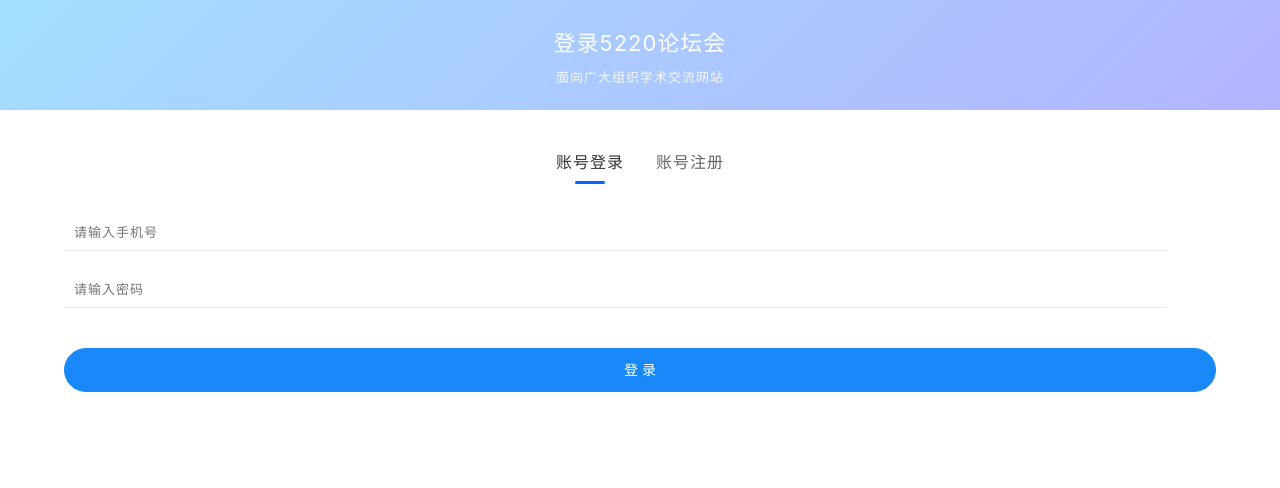
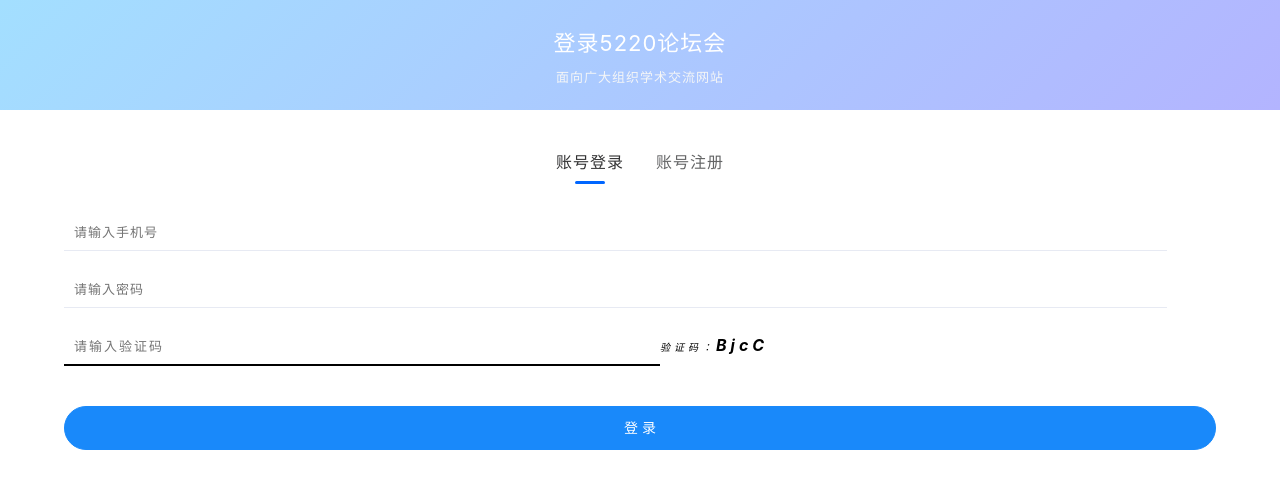
Before and after one commit to ltf-space/technology-forum-app, a Vue app: page /login in a window 1280 px wide. Shown: the top 488 px of the page. Built offline with nearby package versions, Linux system fonts and the light colour scheme.

Commit message:
添加验证码登录功能，添加文章列表最小高度，修改一处警告

```diff
--- a/src/components/ArticleList.vue
+++ b/src/components/ArticleList.vue
@@ -119,11 +119,13 @@ export default {
 }
 .item {
   width: 100%;
+  min-height: 170px;
   background: #ffffff;
   margin-bottom: 10px;
 }
 
 .content {
+  min-height: 150px;
   padding: 10px;
 }
 
--- a/src/components/UserArticleList.vue
+++ b/src/components/UserArticleList.vue
@@ -1,8 +1,8 @@
 <template>
-  <div>
-    <div v-for="(item,index) in list.articles" :key='index'>
+  <div style="background: ##FBFCFC  ">
+    <div v-for="(item, index) in list" :key="index">
       <div v-if="item.hasPoster" class="item">
-        <router-link :to="'/article/details/' + item.id ">
+        <router-link :to="'/article/details/' + item.id">
           <div class="content">
             <div class="title">{{ item.title }}</div>
             <div class="article-content">
@@ -21,19 +21,29 @@
           </div>
         </router-link>
         <div class="star-bar">
-          <van-icon name="like-o" size="12px"/><span class="star-bar-count">{{ item.agreeCount }}</span>
-          <van-icon name="chat-o" size="12px"/><span class="star-bar-count">{{ item.commentCount }}</span>
+          <van-icon name="like-o" size="12px" /><span class="star-bar-count">{{
+            item.agreeCount
+          }}</span>
+          <van-icon name="chat-o" size="12px" /><span class="star-bar-count">{{
+            item.commentCount
+          }}</span>
           <span class="star-bar-count">{{ item.createAt }}</span>
-          <van-icon v-if="isIcon" color="#eee" style="float: right;padding-top: 3px" name="cross" @click="delArticle(item.uid,item.id)"/>
+          <van-icon
+            v-if="isIcon"
+            color="#eee"
+            style="float: right; padding-top: 3px"
+            name="cross"
+            @click="delArticle(item.uid, item.id)"
+          />
         </div>
       </div>
 
       <div v-if="!item.hasPoster" class="item">
-        <router-link :to="'/article/details/' + item.id ">
+        <router-link :to="'/article/details/' + item.id">
           <div class="content">
             <div class="title">{{ item.title }}</div>
             <div style="display: flex">
-              <div>
+              <div class="article-content">
                 <div class="article">
                   {{ item.content }}
                 </div>
@@ -42,10 +52,20 @@
           </div>
         </router-link>
         <div class="star-bar">
-          <van-icon name="like-o" size="12px"/><span class="star-bar-count">{{ item.agreeCount }}</span>
-          <van-icon name="chat-o" size="12px"/><span class="star-bar-count">{{ item.commentCount }}</span>
+          <van-icon name="like-o" size="12px" /><span class="star-bar-count">{{
+            item.agreeCount
+          }}</span>
+          <van-icon name="chat-o" size="12px" /><span class="star-bar-count">{{
+            item.commentCount
+          }}</span>
           <span class="star-bar-count">{{ item.createAt }}</span>
-          <van-icon v-if="isIcon" color="#eee" style="float: right;padding-top: 3px" name="cross" @click="delArticle(item.uid,item.id)"/>
+          <van-icon
+            v-if="isIcon"
+            color="#eee"
+            style="float: right; padding-top: 3px"
+            name="cross"
+            @click="delArticle(item.uid, item.id)"
+          />
         </div>
       </div>
     </div>
@@ -54,29 +74,29 @@
 
 <script>
 import { BASE_RUL } from "@/utils/request";
-import { delUserArticle } from '../api/article'
+import { delUserArticle } from "../api/article";
 import { userArticle } from "@/api/article";
 export default {
-  name:'UserArticleList',
-  components:{},
-  data(){
+  name: "UserArticleList",
+  components: {},
+  data() {
     return {
-      base:BASE_RUL,
-      user:null,
-    }
+      base: BASE_RUL,
+      user: null,
+    };
   },
   props: {
     list: {
-      type:Object,
-      default:()=>{}
+      type: Array,
+      default: () => [],
     },
-    isIcon:{
-      type:Boolean,
-      default:true
-    }
+    isIcon: {
+      type: Boolean,
+      default: true,
     },
-  created(){
-    this.user = localStorage.getItem('user')
+  },
+  created() {
+    this.user = localStorage.getItem("user");
   },
   mounted() {
     // console.log(this.list);
@@ -91,28 +111,31 @@ export default {
     //   });
     // },
     // 点击删除按钮触发
-    delArticle(uid,id){
-      this.$dialog.confirm({
-        title: '警告',
-        message: '删除后无法撤回，是否删除',
-      }).then(()=> {
-        delUserArticle(uid,id).then( res => {
-          if(!res.status)return
-          this.$toast.success('删除成功')
+    delArticle(uid, id) {
+      this.$dialog
+        .confirm({
+          title: "警告",
+          message: "删除后无法撤回，是否删除",
+        })
+        .then(() => {
+          delUserArticle(uid, id).then((res) => {
+            if (!res.status) return;
+            this.$toast.success("删除成功");
             console.log(res);
-          this.user = JSON.parse(localStorage.getItem('user'))
+            this.user = JSON.parse(localStorage.getItem("user"));
             // 使文章数减1，评论数相应减少
-          this.user.articleCount--
-          this.user.commentCount -= res.data
-          localStorage.setItem('user',JSON.stringify(this.user))
-          this.$emit('reloadArticle')
+            this.user.articleCount--;
+            this.user.commentCount -= res.data;
+            localStorage.setItem("user", JSON.stringify(this.user));
+            this.$emit("reloadArticle");
+          });
         })
-      }).catch(()=> {
-        console.log('点击了取消按钮');
-      })
-    }
+        .catch(() => {
+          console.log("点击了取消按钮");
+        });
     },
-}
+  },
+};
 </script>
 <style scoped>
 .item {
@@ -120,21 +143,23 @@ export default {
   background: #ffffff;
   margin-bottom: 10px;
   border-bottom: 1px solid #eee;
+  padding: 0 6px;
+  box-sizing: border-box;
 }
 .content {
-  padding: 10px;
+  padding: 10px 0;
 }
 
 .title {
   letter-spacing: 1px;
   font-weight: 600;
-  color: rgba(0, 0, 0, .9);
+  color: rgba(0, 0, 0, 0.9);
 }
 .article {
   font-size: 14px;
   letter-spacing: 1px;
   padding: 5px 0;
-  color: rgba(0, 0, 0, .8);
+  color: rgba(0, 0, 0, 0.8);
   max-height: 33px;
 
   /* 超过两行显示省略号 */
@@ -150,7 +175,8 @@ export default {
   border-radius: 5px;
   object-fit: fill;
 }
-.article-content{
+.article-content {
+  min-height: 70px;
   display: flex;
   justify-content: space-between;
 }
@@ -164,14 +190,14 @@ export default {
   padding-left: 10px;
   font-size: 12px;
   letter-spacing: 1px;
-  color: rgba(0, 0, 0, .9);
+  color: rgba(0, 0, 0, 0.9);
 }
 
 .author-des {
   padding-left: 3px;
   font-size: 12px;
   letter-spacing: 1px;
-  color: rgba(0, 0, 0, .6);
+  color: rgba(0, 0, 0, 0.6);
 }
 
 .star-bar {
@@ -185,7 +211,6 @@ export default {
   padding-right: 10px;
   font-size: 13px;
   letter-spacing: 2px;
-  color: rgba(0, 0, 0, .5);
+  color: rgba(0, 0, 0, 0.5);
 }
-
 </style>
--- a/src/views/Login.vue
+++ b/src/views/Login.vue
@@ -25,6 +25,12 @@
         class="input input_password"
       />
       <div class="password_border"></div>
+      <input
+        placeholder="请输入验证码"
+        v-model="getStrCode"
+        class="input_code"
+      />
+      <em class="strCode" @click="referCode"><span>验证码：</span><strong>{{code}}</strong></em>
       <van-button
         @click="submitSignIn"
         round
@@ -100,6 +106,10 @@ export default {
       loading: false,
       active: 0,
       fileList: [],
+      // 验证码显示
+      code:'',
+      // 输入框验证码绑定
+      getStrCode:'',
       // 登录表单信息
       signInForm: {
         phone: "",
@@ -115,7 +125,9 @@ export default {
       },
     };
   },
-
+  created(){
+    this.getCode()
+  },
   methods: {
     // 文件上传成功后的回调
     onRead() {
@@ -135,6 +147,11 @@ export default {
     // 点击登录按钮触发
     submitSignIn() {
       if (checkSignInForm(this.signInForm)) {
+        if(this.getStrCode.toLowerCase() != this.code.toLowerCase()){
+          this.$toast.fail("验证码输入错误");
+          this.referCode()
+          return;
+        }
         this.loading = true;
         Login(this.signInForm).then((res) => {
           if (res.status) {
@@ -146,6 +163,9 @@ export default {
           }else{
             this.loading = false;
           }
+        }).catch( err => {
+          this.$toast.fail('登陆失败，请检查以重新登陆')
+          this.loading = false;
         });
       }
     },
@@ -168,6 +188,28 @@ export default {
         });
       }
     },
+    // 获取验证码
+    getCode(){
+      // 先将验证码置空，防止后续验证码叠加
+      this.code = ''
+      // 从中随机选取4个字符
+      let strCode = 'qwertyuiopasdfghjklzxcvbnmQWERTYUIOPASDFGHJKLZXCVBNM0123456789'
+      for (let i = 0; i < 4; i++) {
+        let n = Math.round(Math.random()*61)
+        // 在str中没有找到重复字符
+        if(this.code.indexOf(strCode[n]) === -1){
+          this.code += strCode[n]
+        }else{
+          // 出现重复，将i--，保证验证码四位
+          i--
+        }
+      }
+      return this.code
+    },
+    // 点击验证码刷新
+    referCode(){
+      this.getCode()
+    }
   },
 };
 </script>
@@ -274,7 +316,23 @@ export default {
   transform: scale(0, 1);
   transition: 0.2s ease;
 }
-
+.input_code{
+  width: 50%;
+  border: none;
+  border-bottom: 2px solid #000;
+  outline: none;
+  background: transparent;
+  letter-spacing: 2px;
+  margin: 10px 0;
+  padding: 10px;
+  font-size: 13px;
+}
+.strCode{
+  letter-spacing: 4px;
+}
+.strCode span{
+  font-size: 10px;
+}
 .btn {
   width: 100%;
   margin: 30px 0;
--- a/src/views/UserArticle.vue
+++ b/src/views/UserArticle.vue
@@ -43,9 +43,8 @@ export default {
     // 获取用户所有文章
     getArticle() {
       userArticle(this.uid).then((res) => {
-        console.log(res);
         if (!res.status) return;
-        this.articleList = res.data;
+        this.articleList = res.data.articles;
       });
     },
     // 点击左上角返回按钮触发
@@ -69,7 +68,6 @@ export default {
 }
 .listContent{
 
-  padding: 0 6px;
   height: calc(100vh - 46px);
   overflow-y: auto;
 }
```
Lines whose indentation alone changed are shown as unchanged.
